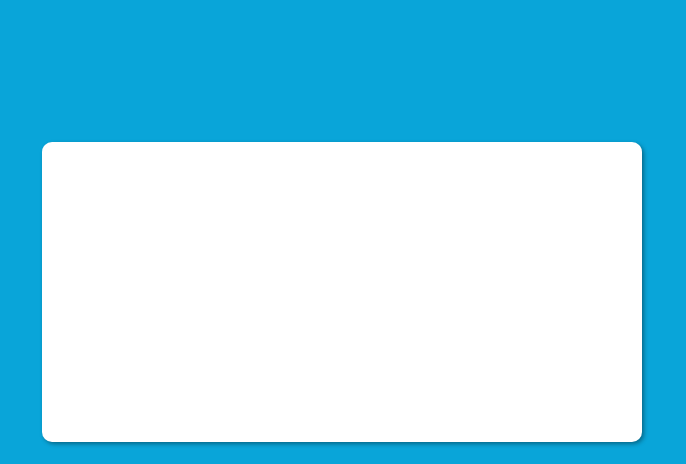
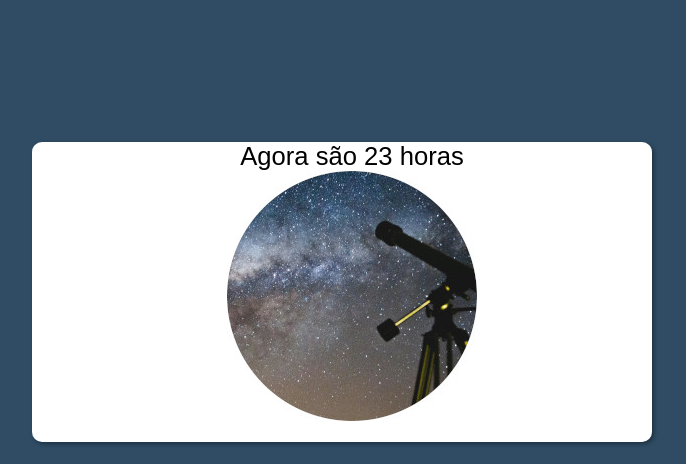
Before and after one commit to kaique-sz/CursoJS, a plain HTML site: page atividades/at01/at01.html in a window 1280 px wide. Shown: the part 108-572 px from the top of the page, without its empty margins (298-984 px from the left). Drawn offline with Linux system fonts and the light colour scheme.

Commit message:
atividade feita

```diff
--- a/atividades/at01/at01.html
+++ b/atividades/at01/at01.html
@@ -6,19 +6,19 @@
     <title>Document</title>
     <link rel="stylesheet" href="style.css">
 </head>
-<body>
+<body onload="carregar()">
     <header>
         <h1>Hora do Dia</h1>
 
     </header>
 
     <section>
-        <div>
-
+        <div id="msg">
+            Aqui vai a mensagem
         </div>
 
-        <div>
-
+        <div id="foto">
+            <img id="imagem" src="imagens/manha.jpg" alt="">
 
         </div>
     </section>
--- a/atividades/at01/script.js
+++ b/atividades/at01/script.js
@@ -0,0 +1,23 @@
+function carregar() {
+    var msg = document.getElementById(`msg`)
+    var img = document.getElementById(`imagem`)
+
+    var data = new Date()
+    var hora = data.getHours()
+
+    msg.innerText = `Agora são ${hora} horas`
+
+    if (hora > 0 && hora < 12) {
+        img.src = "imagens/manha.jpg"
+        document.body.style.background = "#a99719"
+        //BOM DIA
+    } else if (hora >= 12 && hora < 18) {
+        img.src = "imagens/tarde.jpg"
+        document.body.style.background = "#e07e6c"
+        // BOA TARDE
+    }else {
+        img.src = "imagens/noite.jpg"
+        document.body.style.background = "#2f4c64"
+        // BOA NOITE
+    }
+}
--- a/atividades/at01/style.css
+++ b/atividades/at01/style.css
@@ -20,6 +20,8 @@
     width: 600px;
     height: 300px;
 
+    padding-left: 20px;
+
 
 
     background-color: white;
@@ -31,7 +33,11 @@
 
     transform: translate(-50%, -50%);
 
+}
 
+div {
+
+    text-align: center;
 }
 
 footer p {
```
Also changed, not shown: atividades/at01/imagens/manha.jpg (added), atividades/at01/imagens/noite.jpg (added), atividades/at01/imagens/tarde.jpg (added).
